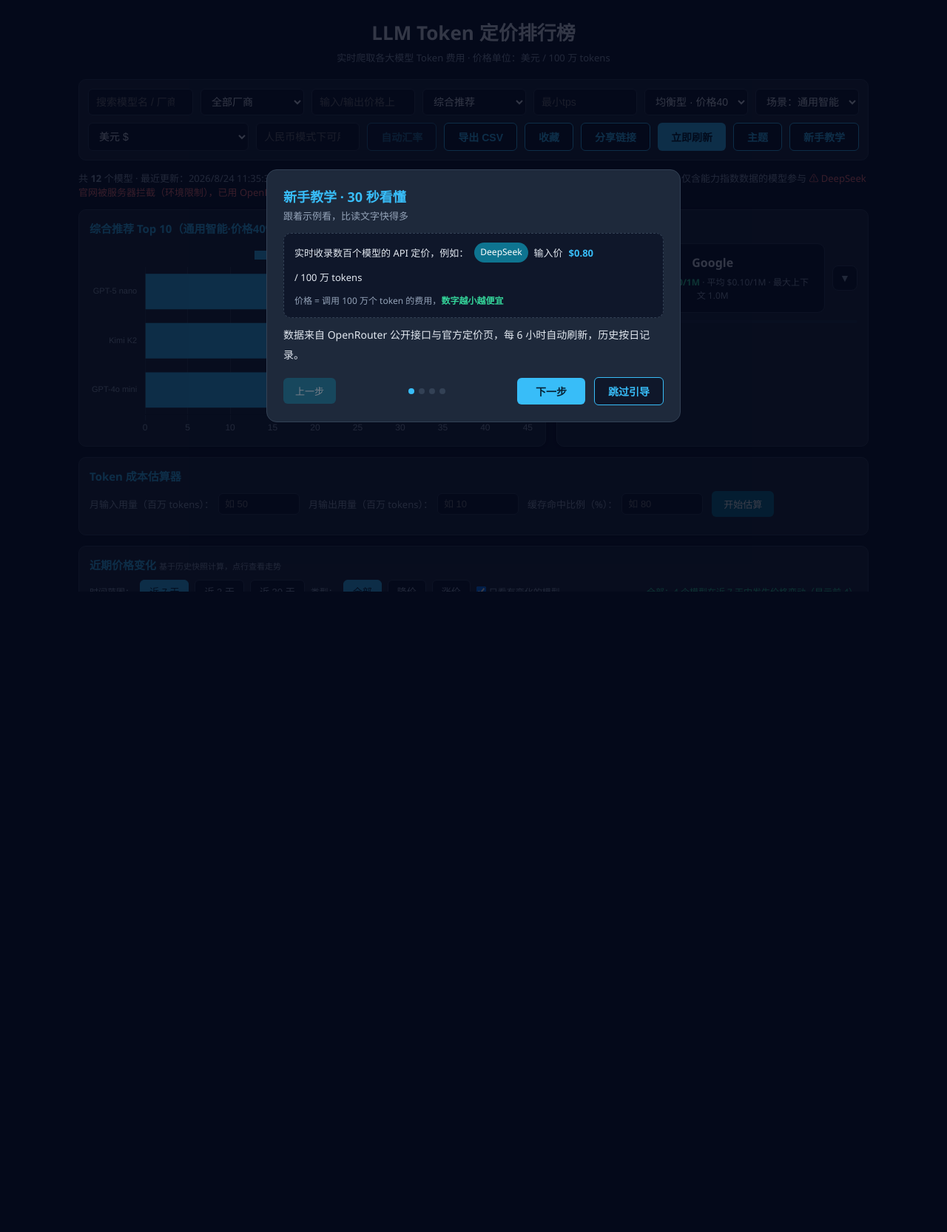
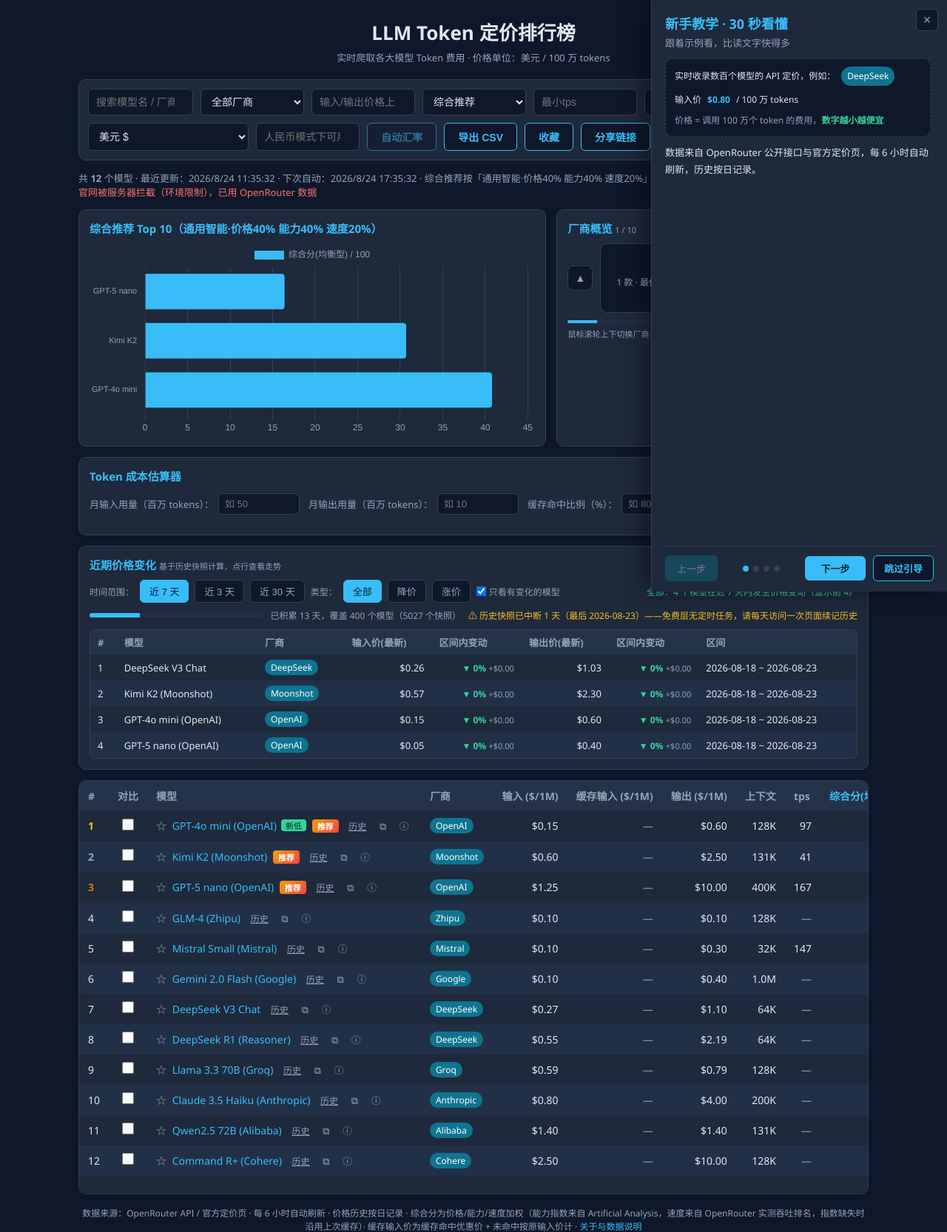
Before and after one commit to study-hard-racate/token_rank, a Flask app: page / in a window 1280 px wide. Shown: the top 1666 px of the page at 74% size. Before the commit the page ends 800 px from the top, so only its background shows below. Run offline with Flask 3, Linux system fonts and the light colour scheme; data that the repository does not hold is empty.

Commit message:
ui: 表头排序高亮+点击排序、工具栏窄屏折叠、新手教学改非阻塞式侧边抽屉

```diff
--- a/static/app.js
+++ b/static/app.js
@@ -542,6 +542,21 @@ function renderTable() {
   $("th-score").title = isScore
     ? `${SCENE_TIP[state.scene]} · 权重 ${WEIGHT_TIP[state.weights]}`
     : "综合推荐分（价格/能力/速度加权）";
+  // 表头排序高亮 + 方向箭头
+  const sortMap = {
+    input: ["th-in", "▲"], output: ["th-out", "▲"], cost: ["th-in", "▲"], name: ["th-name", "▲"],
+    context: ["th-ctx", "▼"], tps: ["th-tps", "▼"], score: ["th-score", "▼"]
+  };
+  const effSort = state.budget ? "input" : $("sort").value;
+  document.querySelectorAll("#rank thead th").forEach((th) => {
+    th.classList.remove("th-active");
+    th.removeAttribute("data-arrow");
+  });
+  const sm = sortMap[effSort];
+  if (sm) {
+    const el = document.getElementById(sm[0]);
+    if (el) { el.classList.add("th-active"); el.setAttribute("data-arrow", sm[1]); }
+  }
   visible.forEach(({ i: it, c }, i) => {
     const cls = i === 0 ? "rank-1" : i === 1 ? "rank-2" : i === 2 ? "rank-3" : "";
     const tr = document.createElement("tr");
@@ -1355,6 +1370,13 @@ document.addEventListener("change", (e) => {
 });
 
 document.addEventListener("click", (e) => {
+  const thSort = e.target.closest("th[data-sort]");
+  if (thSort) {
+    const v = thSort.dataset.sort;
+    const sel = $("sort");
+    if (sel) { sel.value = v; state.budget = (v === "budget"); loadData(); }
+    return;
+  }
   const sc = e.target.closest(".score-click");
   if (sc) {
     openScoreDetail(sc.dataset.scoreid, sc.dataset.name);
@@ -1453,6 +1475,21 @@ document.addEventListener("DOMContentLoaded", async () => {
   $("theme").addEventListener("click", toggleTheme);
   const gr = $("guide-reopen");
   if (gr) gr.addEventListener("click", () => guideShow(true));
+  // 工具栏窄屏折叠
+  const tb = $("toolbar");
+  const tbToggle = $("tb-toggle");
+  if (tbToggle) {
+    tbToggle.addEventListener("click", () => {
+      const open = tb.classList.toggle("open");
+      tbToggle.setAttribute("aria-expanded", open ? "true" : "false");
+      tbToggle.textContent = open ? "✕ 收起" : "☰ 筛选";
+    });
+    window.addEventListener("resize", () => {
+      if (!window.matchMedia("(max-width: 768px)").matches) tb.classList.remove("open");
+    });
+  }
+  const gx = $("guide-x");
+  if (gx) gx.addEventListener("click", guideDone);
   if ((localStorage.getItem("tk_theme") || "dark") === "light") {
     document.body.classList.add("light");
     $("theme").textContent = "暗色";
--- a/static/style.css
+++ b/static/style.css
@@ -71,6 +71,9 @@ header h1 { font-size: 26px; }
 }
 .btn-ghost.active { background: var(--accent); color: var(--accent-fg); }
 .toolbar .btn, .toolbar .btn-ghost { flex: 0 0 auto; }
+/* 工具栏窄屏折叠：桌面端全部展示；移动端默认收起，点「筛选」展开 */
+#tb-toggle { display: none; }
+.toolbar .toolbar-more { display: contents; }
 
 .meta { color: var(--muted); font-size: 13px; margin-bottom: 14px; }
 .meta .err { color: var(--bad); }
@@ -113,6 +116,11 @@ tbody tr:hover { background: var(--hover); }
 #rank tbody td:nth-child(3) { position: sticky; left: 0; z-index: 6; background: var(--card); }
 #rank tbody tr:nth-child(even) td:nth-child(3) { background: var(--zebra); }
 #rank tbody tr:hover td:nth-child(3) { background: var(--hover); }
+/* 表头排序：可点击 + 当前排序列高亮 + 方向箭头 */
+#rank th.sortable { cursor: pointer; user-select: none; white-space: nowrap; }
+#rank th.sortable:hover { color: var(--accent); }
+#rank th.th-active { color: var(--accent); }
+#rank th[data-arrow]::after { content: attr(data-arrow); margin-left: 5px; font-size: 11px; color: var(--accent); }
 td.num { text-align: right; }
 .rank-1 { color: #fbbf24; font-weight: 700; }
 .rank-2 { color: var(--muted); font-weight: 700; }
@@ -390,27 +398,42 @@ body.light .hist-warn { color: #b45309; }
 .fav-alert-x:hover { color: var(--bad); }
 
 .guide-overlay {
-  position: fixed; inset: 0; background: rgba(2, 6, 23, .78);
-  display: flex; align-items: center; justify-content: center; z-index: 100;
-  padding: 16px;
+  position: fixed; top: 0; right: 0; bottom: 0; height: 100%;
+  width: min(400px, 94vw);
+  background: var(--card); border-left: 1px solid var(--line);
+  box-shadow: -10px 0 30px rgba(0, 0, 0, .4);
+  z-index: 90; padding: 0;
+  display: flex; flex-direction: column;
+  transform: translateX(100%); visibility: hidden;
+  transition: transform .28s ease, visibility .28s ease;
 }
-.guide-overlay.hidden { display: none; }
+.guide-overlay:not(.hidden) { transform: translateX(0); visibility: visible; }
 .guide-box {
-  background: var(--card); border: 1px solid var(--line); border-radius: 14px;
-  width: min(560px, 100%); padding: 22px;
+  display: flex; flex-direction: column; flex: 1; min-height: 0;
+  width: 100%; padding: 18px 18px 14px;
+  background: transparent; border: none; border-radius: 0;
+  position: relative;
 }
-.guide-box h2 { color: var(--accent); font-size: 18px; margin-bottom: 4px; }
-.guide-sub { color: var(--muted); font-size: 13px; margin-bottom: 14px; }
-.guide-step { display: none; font-size: 14px; line-height: 1.9; min-height: 176px; }
+.guide-x {
+  position: absolute; top: 12px; right: 12px;
+  background: var(--bg); border: 1px solid var(--line); color: var(--muted);
+  width: 30px; height: 30px; border-radius: 6px; cursor: pointer;
+  font-size: 18px; line-height: 1;
+}
+.guide-x:hover { color: #fff; border-color: var(--accent); }
+.guide-box h2 { color: var(--accent); font-size: 18px; margin-bottom: 4px; padding-right: 34px; }
+.guide-sub { color: var(--muted); font-size: 13px; margin-bottom: 12px; }
+.guide-body { flex: 1; min-height: 0; overflow-y: auto; padding-right: 4px; }
+.guide-step { display: none; font-size: 13px; line-height: 1.8; min-height: 150px; }
 .guide-step.active { display: block; }
 .g-para { margin-top: 10px; color: var(--text); }
 .g-para .g-muted { color: var(--muted); }
 .g-demo {
   background: var(--bg); border: 1px dashed var(--line); border-radius: 10px;
-  padding: 12px 14px; display: flex; flex-direction: column; gap: 9px;
+  padding: 10px 12px; display: flex; flex-direction: column; gap: 8px;
 }
 .g-demo-row {
-  display: flex; align-items: center; gap: 8px; font-size: 13px;
+  display: flex; align-items: center; gap: 8px; font-size: 12px;
   flex-wrap: wrap; color: var(--text);
 }
 .g-demo-row .g-em { color: var(--accent); }
@@ -418,8 +441,11 @@ body.light .hist-warn { color: #b45309; }
 .g-demo-note { font-size: 12px; color: var(--muted); line-height: 1.7; }
 .g-demo-note b { color: var(--good); }
 .g-demo .score-cell { justify-content: flex-start; }
-.guide-nav { display: flex; align-items: center; gap: 12px; margin-top: 16px; }
-.guide-nav .btn, .guide-nav .btn-ghost { min-width: 92px; }
+.guide-nav {
+  display: flex; align-items: center; gap: 10px; margin-top: 12px;
+  padding-top: 12px; border-top: 1px dashed var(--line);
+}
+.guide-nav .btn, .guide-nav .btn-ghost { min-width: 82px; padding: 7px 12px; font-size: 13px; }
 .g-demo, .g-demo * { pointer-events: none; }
 .guide-dots { display: flex; gap: 6px; margin: 0 auto; }
 .g-dot { width: 8px; height: 8px; border-radius: 50%; background: var(--line); }
@@ -434,9 +460,13 @@ body.light .hist-warn { color: #b45309; }
   header h1 { font-size: 20px; }
   .subtitle { font-size: 12px; }
 
-  /* 工具栏垂直排列 */
-  .toolbar { flex-direction: column; gap: 8px; }
-  .toolbar input, .toolbar select { min-width: 100%; }
+  /* 工具栏：窄屏默认折叠，点「筛选」展开 */
+  .toolbar { flex-wrap: wrap; gap: 8px; }
+  #tb-toggle { display: inline-flex; align-items: center; gap: 5px; flex: 0 0 auto; }
+  .toolbar #search { flex: 1 1 auto; min-width: 140px; }
+  .toolbar .toolbar-more { display: none; width: 100%; }
+  .toolbar.open .toolbar-more { display: flex; flex-wrap: wrap; gap: 8px; width: 100%; }
+  .toolbar .toolbar-more input, .toolbar .toolbar-more select { min-width: 0; flex: 1 1 45%; }
 
   /* 主表格：隐藏次要列 */
   #rank th:nth-child(2),  /* 对比 */
@@ -456,7 +486,8 @@ body.light .hist-warn { color: #b45309; }
   /* 弹窗全屏 */
   .modal-box { width: 96vw; max-height: 90vh; padding: 12px; }
 
-  /* 新手引导适配 */
-  .guide-box { width: 96vw; padding: 16px; }
+  /* 新手引导：右侧抽屉适配 */
+  .guide-overlay { width: 100vw; }
+  .guide-box { padding: 14px; }
   .guide-step { min-height: 120px; font-size: 13px; }
 }
--- a/templates/about.html
+++ b/templates/about.html
@@ -7,7 +7,7 @@
   <meta name="description" content="数据来源、价格历史积累机制、综合评分口径与限制说明">
   <meta name="theme-color" content="#0f172a">
   <link rel="icon" href="/static/favicon.svg" type="image/svg+xml">
-  <link rel="stylesheet" href="/static/style.css?v=33">
+  <link rel="stylesheet" href="/static/style.css?v=34">
 </head>
 <body>
   <header>
--- a/templates/index.html
+++ b/templates/index.html
@@ -10,13 +10,14 @@
   <meta property="og:description" content="实时爬取各大模型 API Token 单价，价格 + 能力 + 速度综合推荐，支持近期价格走势">
   <meta property="og:type" content="website">
   <link rel="icon" href="/static/favicon.svg" type="image/svg+xml">
-  <link rel="stylesheet" href="/static/style.css?v=33">
+  <link rel="stylesheet" href="/static/style.css?v=34">
 </head>
 <body>
   <div id="fav-alert" class="fav-alert hidden"></div>
 
   <div id="guide" class="guide-overlay hidden">
     <div class="guide-box">
+      <button id="guide-x" class="guide-x" title="关闭" aria-label="关闭">×</button>
       <h2>新手教学 · 30 秒看懂</h2>
       <p class="guide-sub">跟着示例看，比读文字快得多</p>
       <div class="guide-body">
@@ -73,8 +74,10 @@
     <p class="subtitle" id="subtitle">实时爬取各大模型 Token 费用 · 价格单位：美元 / 100 万 tokens</p>
   </header>
 
-  <section class="toolbar">
+  <section class="toolbar" id="toolbar">
+    <button id="tb-toggle" class="btn btn-ghost" title="展开/收起筛选工具" aria-expanded="false">☰ 筛选</button>
     <input id="search" type="search" placeholder="搜索模型名 / 厂商（空格分隔，如：deep）" autocomplete="off" title="支持按模型名、ID 或厂商搜索，多个词用空格分隔且需全部命中；按 / 键可快速聚焦本框" style="flex: 2;">
+    <div id="toolbar-more" class="toolbar-more">
       <select id="provider">
         <option value="">全部厂商</option>
       </select>
@@ -112,6 +115,7 @@
       <button id="refresh" class="btn">立即刷新</button>
       <button id="theme" class="btn btn-ghost" title="切换深色/亮色主题">主题</button>
       <button id="guide-reopen" class="btn btn-ghost" title="重新查看新手教学">新手教学</button>
+    </div>
   </section>
 
   <section class="meta" id="meta"></section>
@@ -170,8 +174,8 @@
     <table id="rank">
       <thead>
         <tr>
-          <th>#</th><th>对比</th><th>模型</th><th>厂商</th>
-          <th id="th-in" title="输入价：读取上下文（提问）的费用，$/100 万 tokens">输入 ($/1M)</th><th id="th-cache" title="缓存输入价：命中缓存时输入费用更低；无缓存价的模型按原输入价计">缓存输入 ($/1M)</th><th id="th-out" title="输出价：模型生成回复的费用，$/100 万 tokens">输出 ($/1M)</th><th id="th-ctx" title="上下文长度（tokens），越大可处理的内容越多">上下文</th><th id="th-tps" title="输出速度 tokens/s（Artificial Analysis 评测中位值）">tps</th><th id="th-score" title="综合推荐分（价格/能力/速度加权）">综合分</th><th>更新时间</th>
+          <th>#</th><th>对比</th><th id="th-name" data-sort="name" class="sortable" title="按模型名称排序">模型</th><th>厂商</th>
+          <th id="th-in" data-sort="input" class="sortable" title="输入价：读取上下文（提问）的费用，$/100 万 tokens（点击排序）">输入 ($/1M)</th><th id="th-cache" title="缓存输入价：命中缓存时输入费用更低；无缓存价的模型按原输入价计">缓存输入 ($/1M)</th><th id="th-out" data-sort="output" class="sortable" title="输出价：模型生成回复的费用，$/100 万 tokens（点击排序）">输出 ($/1M)</th><th id="th-ctx" data-sort="context" class="sortable" title="上下文长度（tokens），越大可处理的内容越多（点击排序）">上下文</th><th id="th-tps" data-sort="tps" class="sortable" title="输出速度 tokens/s（Artificial Analysis 评测中位值，点击排序）">tps</th><th id="th-score" data-sort="score" class="sortable" title="综合推荐分（价格/能力/速度加权，点击排序）">综合分</th><th>更新时间</th>
         </tr>
       </thead>
       <tbody><tr><td colspan="11" class="loading-cell">加载中…</td></tr></tbody>
@@ -234,6 +238,6 @@
   </div>
 
   <script src="/static/chart.umd.min.js?v=32"></script>
-  <script src="/static/app.js?v=32"></script>
+  <script src="/static/app.js?v=34"></script>
 </body>
 </html>
```
Lines whose indentation alone changed are shown as unchanged.
